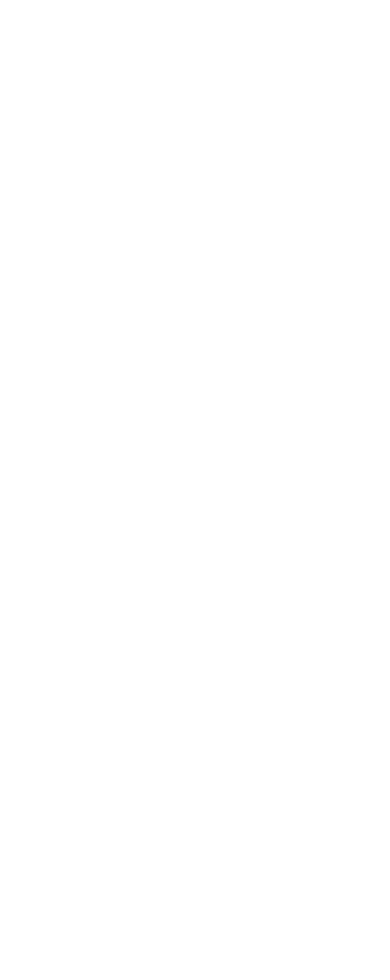
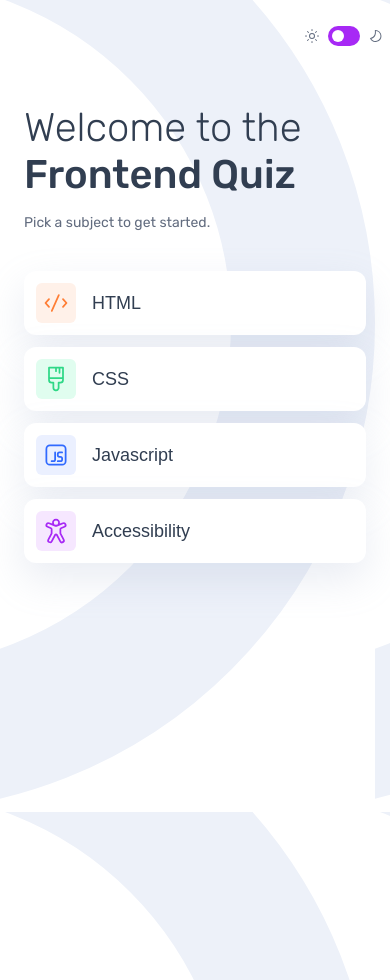
Before and after one commit to Hekimianz/frontend-quiz, a plain HTML site: page index.html in a window 390 px wide. Before the commit the page ends 844 px from the top, so only its background shows below. Drawn offline with Linux system fonts and the light colour scheme.

Commit message:
finishes main menu screen for mobile devices

```diff
--- a/index.html
+++ b/index.html
@@ -19,5 +19,48 @@
     <link rel="stylesheet" href="style.css" />
     <script src="app.js" defer></script>
   </head>
-  <body></body>
+  <body>
+    <header>
+      <div class="category__icon--wrapper hidden">
+        <img src="./assets/images/icon-accessibility.svg" alt="category" />
+        <h1>category</h1>
+      </div>
+      <div class="switch__cont">
+        <img src="./assets/images/icon-sun-dark.svg" alt="sun" />
+        <input type="checkbox" id="switch__checkbox" />
+        <label for="switch__checkbox" class="switcher"></label>
+        <img src="./assets/images/icon-moon-dark.svg" alt="sun" />
+      </div>
+    </header>
+    <main>
+      <section class="menu__screen">
+        <div class="menu__top">
+          <h2>Welcome to the <span>Frontend Quiz</span></h2>
+          <span>Pick a subject to get started.</span>
+        </div>
+        <div class="menu__bot">
+          <button class="category__btn html__btn">
+            <img src="./assets/images/icon-html.svg" alt="html brackets" />HTML
+          </button>
+          <button class="category__btn css__btn">
+            <img src="./assets/images/icon-css.svg" alt="paintbrush" />CSS
+          </button>
+          <button class="category__btn js__btn">
+            <img
+              src="./assets/images/icon-js.svg"
+              alt="javascript logo"
+            />Javascript
+          </button>
+          <button class="category__btn access__btn">
+            <img
+              src="./assets/images/icon-accessibility.svg"
+              alt="person"
+            />Accessibility
+          </button>
+        </div>
+      </section>
+      <section class="question__screen"></section>
+      <section class="score__screen"></section>
+    </main>
+  </body>
 </html>
--- a/style.css
+++ b/style.css
@@ -0,0 +1,246 @@
+:root {
+  /* colors */
+  --purple: #a729f5;
+  --dark-navy: #313e51;
+  --navy: #3b4d66;
+  --grey-navy: #626c7f;
+  --light-bluish: #abc1e1;
+  --light-grey: #f4f6fa;
+  --green: #26d782;
+  --red: #ee5454;
+
+  /* font styles */
+  --font-family: "Rubik", sans-serif;
+
+  --heading-s-font-family: var(--font-family);
+  --heading-s-font-weight: 500; /* Medium */
+  --heading-s-font-size: 2.8rem;
+  --heading-s-line-height: 100%;
+
+  --heading-m-font-family: var(--heading-s-font-family);
+  --heading-m-font-weight: var(--heading-s-font-weight);
+  --heading-m-font-size: 3.6rem;
+  --heading-m-line-height: var(--heading-s-line-height);
+
+  --heading-l-regular-font-family: var(--heading-s-font-family);
+  --heading-l-regular-font-weight: 400; /* Regular */
+  --heading-l-regular-font-size: 6.4rem;
+  --heading-l-regular-line-height: var(--heading-s-line-height);
+
+  --heading-l-bold-font-family: var(--heading-s-font-family);
+  --heading-l-bold-font-weight: 700; /* Bold */
+  --heading-l-bold-font-size: var(--heading-l-regular-font-size);
+  --heading-l-bold-line-height: var(--heading-s-line-height);
+
+  --display-font-family: var(--heading-s-font-family);
+  --display-font-weight: var(--heading-l-bold-font-weight);
+  --display-font-size: 14.4rem;
+  --display-line-height: var(--heading-s-line-height);
+
+  --body-m-font-family: var(--heading-s-font-family);
+  --body-m-font-weight: 400; /* Regular */
+  --body-m-font-size: 1.2rem;
+  --body-m-line-height: 150%;
+
+  --body-s-font-family: var(--body-m-font-family);
+  --body-s-font-weight: var(--body-m-font-weight);
+  --body-s-font-size: var(--body-m-font-size);
+  --body-s-line-height: var(--body-m-line-height);
+  --body-s-font-style: italic;
+}
+
+* {
+  margin: 0;
+  padding: 0;
+  box-sizing: border-box;
+}
+
+html {
+  font-size: 62.5%;
+  font-family: var(--font-family);
+  color: var(--dark-navy);
+}
+
+html,
+body {
+  width: 100vw;
+  min-height: 100vh;
+}
+
+body {
+  background: url(./assets/images/pattern-background-mobile-light.svg);
+  display: flex;
+  flex-direction: column;
+}
+
+main {
+  flex-grow: 1;
+  padding: 3.2rem 2.4rem;
+  position: relative;
+  display: flex;
+  gap: 2.4rem;
+  overflow: hidden;
+}
+
+header {
+  width: 100%;
+  height: 7.2rem;
+  padding: 1.6rem 2.4rem;
+  display: flex;
+  justify-content: space-between;
+  align-items: center;
+}
+
+.category__icon--wrapper {
+  display: flex;
+  align-items: center;
+  gap: 1.6rem;
+}
+
+h1 {
+  font-weight: 500;
+  font-size: 1.8rem;
+}
+
+.category__icon--wrapper img {
+  background-color: #f6e7ff;
+  padding: 0.571rem;
+  border-radius: 4px;
+  height: 4rem;
+  width: 4rem;
+}
+
+.switch__cont {
+  display: flex;
+  align-items: center;
+  gap: 0.8rem;
+  position: absolute;
+  right: 0.571rem;
+}
+
+.switch__cont img {
+  width: 1.6rem;
+  height: 1.6rem;
+}
+
+.switcher {
+  background-color: var(--purple);
+  width: 3.2rem;
+  height: 2rem;
+  display: inline-block;
+  border-radius: 200px;
+  cursor: pointer;
+  position: relative;
+  transition: 0.2s all;
+}
+
+.switcher::before {
+  position: absolute;
+  content: "";
+  background-color: white;
+  width: 12px;
+  height: 12px;
+  border-radius: 200px;
+  margin: 4px;
+  transition: 0.2s all;
+}
+
+#switch__checkbox:checked + .switcher::before {
+  transform: translateX(12px);
+}
+
+#switch__checkbox {
+  display: none;
+}
+
+.menu__screen,
+.question__screen,
+.score__screen {
+  width: 100%;
+  height: 100vh;
+  flex-shrink: 0;
+  transition: 1s all;
+}
+
+.menu__screen {
+  display: flex;
+  flex-direction: column;
+  align-items: flex-start;
+  gap: 4rem;
+}
+
+.menu__top {
+  display: flex;
+  flex-direction: column;
+  gap: 1.6rem;
+}
+
+.menu__top h2 {
+  display: flex;
+  flex-direction: column;
+  font-size: 4rem;
+  font-weight: 300;
+}
+
+.menu__top h2 span {
+  font-weight: 500;
+}
+
+.menu__top > span {
+  color: var(--grey-navy);
+  --body-s-line-height: var(--body-m-line-height);
+  --body-s-font-style: italic;
+  font-size: 1.4rem;
+}
+
+.menu__bot {
+  display: flex;
+  flex-direction: column;
+  width: 100%;
+  gap: 1.2rem;
+}
+
+.category__btn {
+  display: flex;
+  align-items: center;
+  gap: 1.6rem;
+  width: 100%;
+  font-size: 1.8rem;
+  font-weight: 500;
+  color: var(--dark-navy);
+  border: none;
+  background-color: #fff;
+  border-radius: 12px;
+  padding: 1.2rem;
+  -webkit-box-shadow: 0px 16px 40px 0px rgba(143, 160, 193, 0.2);
+  -moz-box-shadow: 0px 16px 40px 0px rgba(143, 160, 193, 0.2);
+  box-shadow: 0px 16px 40px 0px rgba(143, 160, 193, 0.2);
+  cursor: pointer;
+}
+
+.category__btn img {
+  width: 4rem;
+  height: 4rem;
+  padding: 0.571rem;
+  border-radius: 6px;
+}
+
+.html__btn img {
+  background-color: #fff1e9;
+}
+
+.css__btn img {
+  background-color: #e0fdef;
+}
+
+.js__btn img {
+  background-color: #ebf0ff;
+}
+
+.access__btn img {
+  background-color: #f6e7ff;
+}
+
+.hidden {
+  display: none;
+}
```
